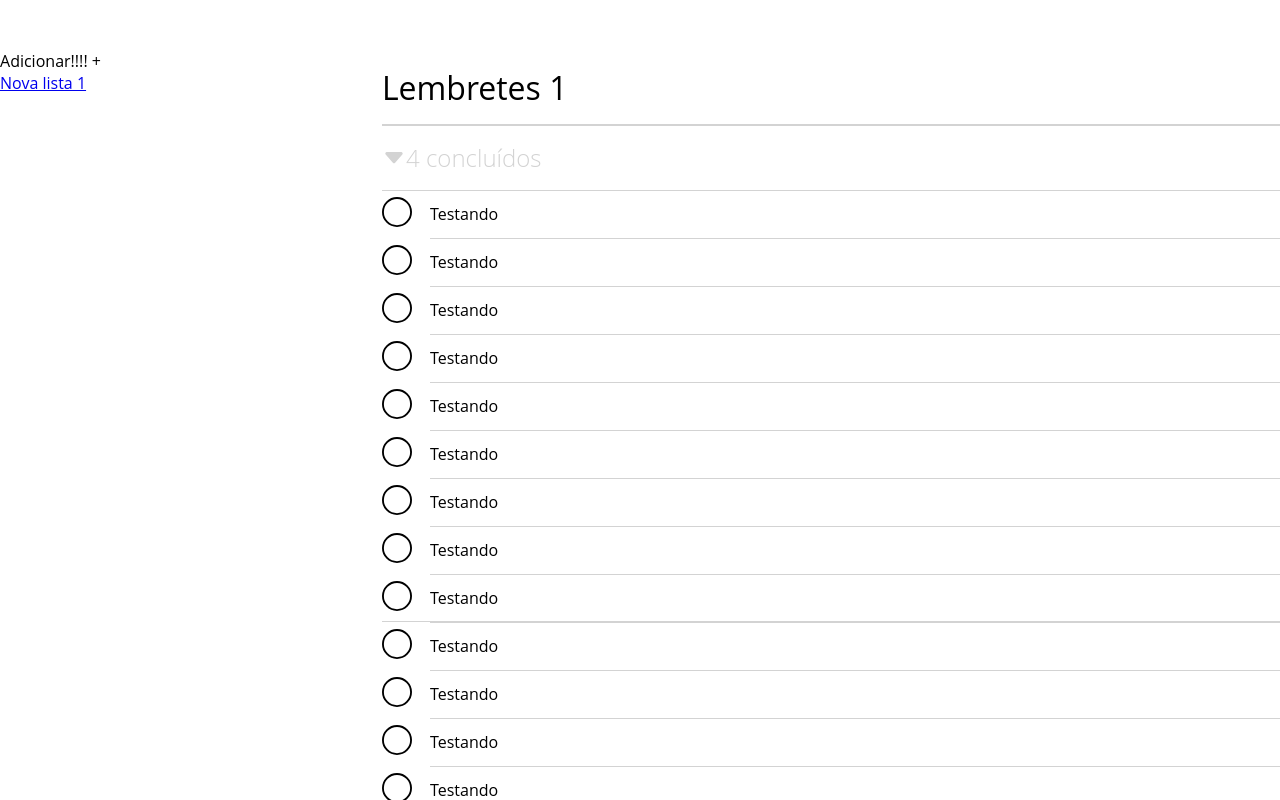
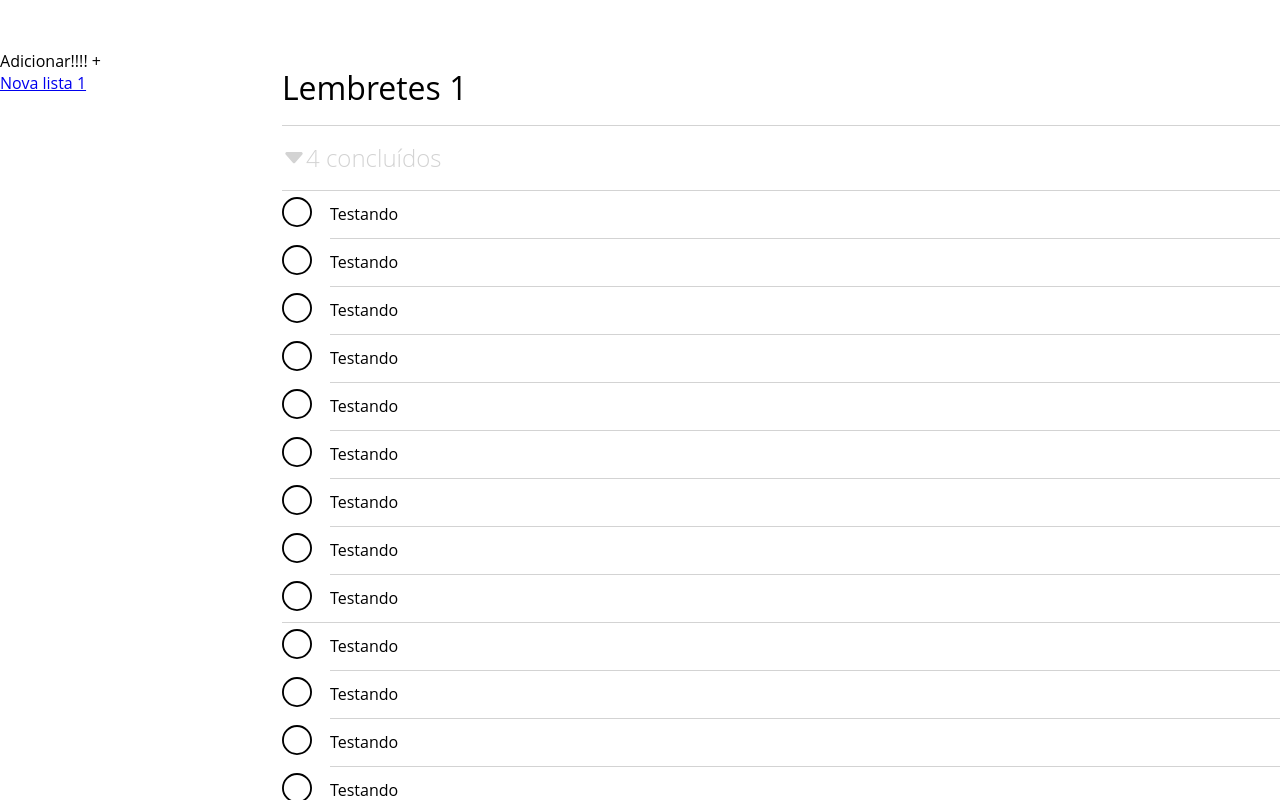
Before and after one commit to cristianfavaro/toDo, a React (Create React App) app: page /1 in a window 1280 px wide. Built offline with nearby package versions, Linux system fonts and the light colour scheme.

Commit message:
agora o divisor e o overflow funcionando de verdade

```diff
--- a/src/App.routes.js
+++ b/src/App.routes.js
@@ -10,7 +10,7 @@ export const Grid = styled.div`
     display: grid;
     height: 100vh;
     /* grid-template-columns: auto ${props=> props.sidebar ? "350px" : "0"}; */
-    grid-template-columns: 350px 1fr;
+    grid-template-columns: 250px 1fr;
     grid-template-rows: 50px 1fr;
     grid-template-areas:
     'MH MH'
--- a/src/Components/List/index.js
+++ b/src/Components/List/index.js
@@ -4,8 +4,20 @@ import styled from 'styled-components';
 import { BsFillCaretRightFill, BsFillCaretDownFill } from "react-icons/bs";
 
 const ListComponent = styled.div`
-    box-shadow:  0px -1px 0 0 #D3D3D3;
     margin-left: 2rem;
+    position: relative;
+
+    .row-divider{
+        position: absolute;
+        left: 0px;
+        right: 0px;
+        height: 1px;
+        background-color: lightgrey;
+        background-position: 0px 0px;
+        background-repeat: repeat;
+        top: 0px;
+    }
+
     .header{
         div{
             box-shadow:  0px 1px 0 0 #D3D3D3;
@@ -26,6 +38,7 @@ export const List = ({color, header}) => {
   const [collapsed, setCollapsed] = useState(false);
 
   return <ListComponent>
+    <div className='row-divider'/>
 
     {
         header && <div className='header'>
--- a/src/Components/ToDo.js/index.js
+++ b/src/Components/ToDo.js/index.js
@@ -6,17 +6,16 @@ import { NewItem } from '../Item';
 
 const Container = styled.main`
     grid-area: CT;
-    flex: 1 1 0%;
     overflow: hidden;
-    >content{
-        flex: 1 1 0%;
+    .content{
+        display: flex;
+        flex-direction: column;
         height: -webkit-fill-available;
         >div{
             overflow: auto;
             flex: 1 0 0px;
         }
     };
-
 `
 
 const Title = styled.h1`
@@ -30,8 +29,8 @@ const Title = styled.h1`
 export default function ToDo({color}){
     let { id } = useParams();
     return <Container>
-        <Title color={color}><span>Lembretes {id}</span></Title>
         <div className="content">
+            <Title color={color}><span>Lembretes {id}</span></Title>
             <div>
                 <List header="concluídos" color={color}/>
                 <List color={color}/>
```
